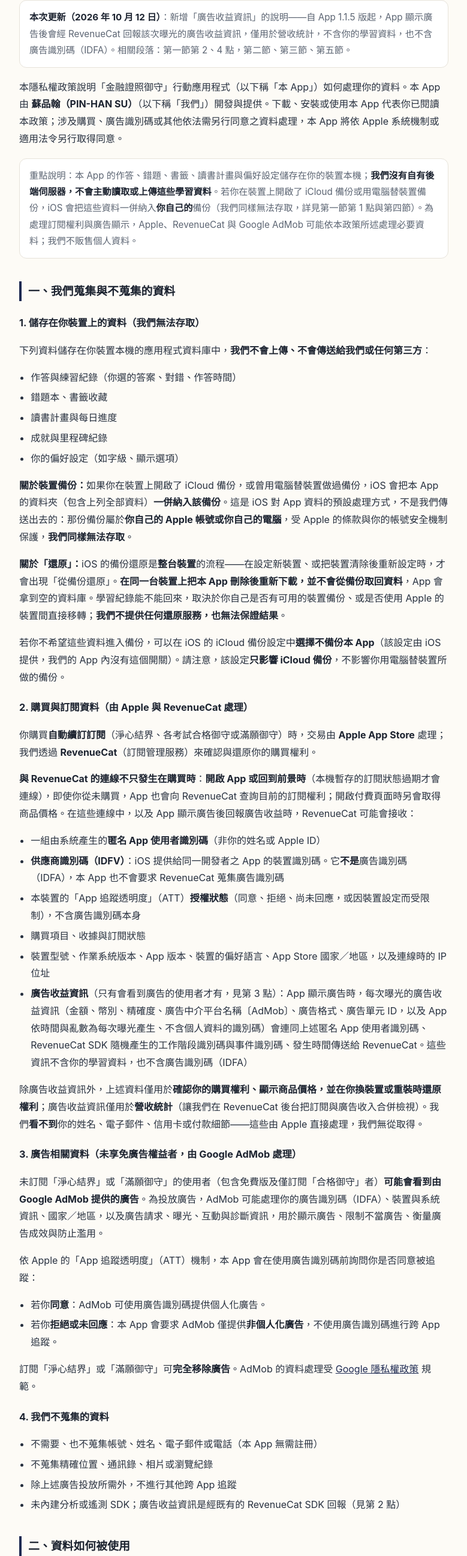
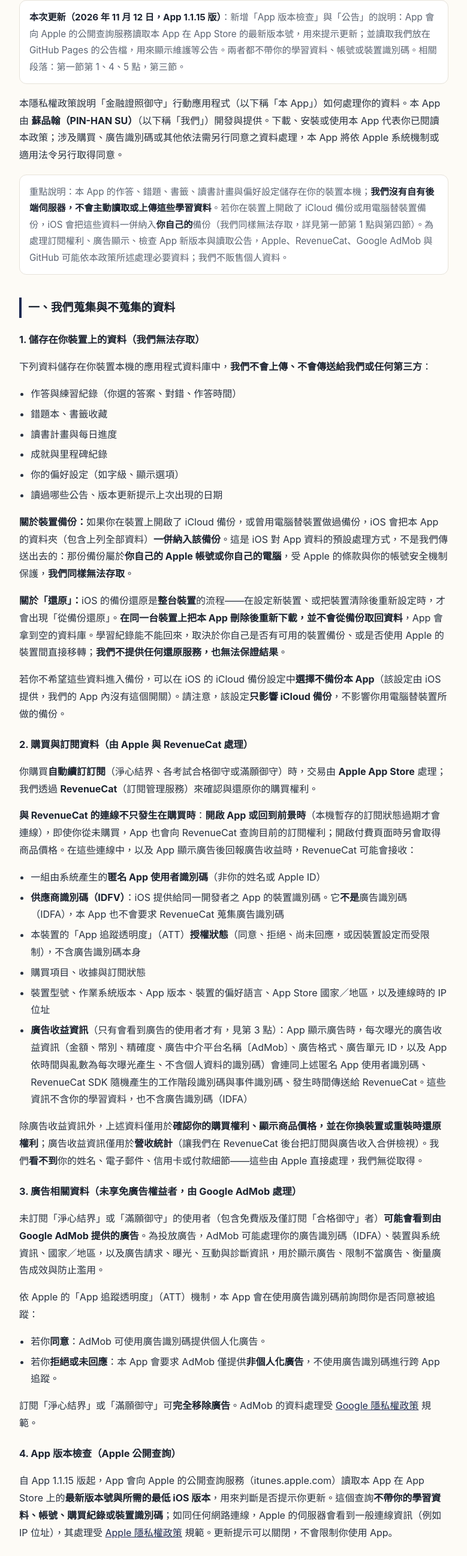
Before and after one commit to Vincent615/finexam-legal, a plain HTML site: page privacy.html in a window 1280 px wide. Shown: the part 175-2769 px from the top of the page at 60% size, without its empty margins (250-1029 px from the left). Drawn offline with Linux system fonts and the light colour scheme.

Commit message:
隱私權政策：App 1.1.15 版本檢查與公告（GitHub Pages）說明（2026-11-12 生效）；新增公告檔 notices.json（空清單）
Co-Authored-By: Claude Opus 5.5 <noreply@anthropic.com>
Claude-Session: https://claude.ai/code/session_01HvSkZYXYW86rojdnyYeBWv

```diff
--- /dev/null
+++ b/notices.json
@@ -0,0 +1,3 @@
+{
+  "notices": []
+}
--- a/privacy.html
+++ b/privacy.html
@@ -30,15 +30,15 @@
 <div class="wrap">
   <header>
     <h1>隱私權政策</h1>
-    <div class="sub">金融證照御守（FinExam）· 最後更新與生效日：2026 年 10 月 12 日</div>
+    <div class="sub">金融證照御守（FinExam）· 最後更新與生效日：2026 年 11 月 12 日</div>
   </header>
 
-  <div class="note"><strong>本次更新（2026 年 10 月 12 日）</strong>：新增「廣告收益資訊」的說明——自 App 1.1.5 版起，App 顯示廣告後會經 RevenueCat 回報該次曝光的廣告收益資訊，僅用於營收統計，不含你的學習資料，也不含廣告識別碼（IDFA）。相關段落：第一節第 2、4 點，第二節、第三節、第五節。</div>
+  <div class="note"><strong>本次更新（2026 年 11 月 12 日，App 1.1.15 版）</strong>：新增「App 版本檢查」與「公告」的說明：App 會向 Apple 的公開查詢服務讀取本 App 在 App Store 的最新版本號，用來提示更新；並讀取我們放在 GitHub Pages 的公告檔，用來顯示維護等公告。兩者都不帶你的學習資料、帳號或裝置識別碼。相關段落：第一節第 1、4、5 點，第三節。</div>
 
   <p>本隱私權政策說明「金融證照御守」行動應用程式（以下稱「本 App」）如何處理你的資料。本 App 由
   <strong>蘇品翰（PIN-HAN SU）</strong>（以下稱「我們」）開發與提供。下載、安裝或使用本 App 代表你已閱讀本政策；涉及購買、廣告識別碼或其他依法需另行同意之資料處理，本 App 將依 Apple 系統機制或適用法令另行取得同意。</p>
 
-  <div class="note">重點說明：本 App 的作答、錯題、書籤、讀書計畫與偏好設定儲存在你的裝置本機；<strong>我們沒有自有後端伺服器，不會主動讀取或上傳這些學習資料</strong>。若你在裝置上開啟了 iCloud 備份或用電腦替裝置備份，iOS 會把這些資料一併納入<strong>你自己的</strong>備份（我們同樣無法存取，詳見第一節第 1 點與第四節）。為處理訂閱權利與廣告顯示，Apple、RevenueCat 與 Google AdMob 可能依本政策所述處理必要資料；我們不販售個人資料。</div>
+  <div class="note">重點說明：本 App 的作答、錯題、書籤、讀書計畫與偏好設定儲存在你的裝置本機；<strong>我們沒有自有後端伺服器，不會主動讀取或上傳這些學習資料</strong>。若你在裝置上開啟了 iCloud 備份或用電腦替裝置備份，iOS 會把這些資料一併納入<strong>你自己的</strong>備份（我們同樣無法存取，詳見第一節第 1 點與第四節）。為處理訂閱權利、廣告顯示、檢查 App 新版本與讀取公告，Apple、RevenueCat、Google AdMob 與 GitHub 可能依本政策所述處理必要資料；我們不販售個人資料。</div>
 
   <h2>一、我們蒐集與不蒐集的資料</h2>
 
@@ -50,6 +50,7 @@
     <li>讀書計畫與每日進度</li>
     <li>成就與里程碑紀錄</li>
     <li>你的偏好設定（如字級、顯示選項）</li>
+    <li>讀過哪些公告、版本更新提示上次出現的日期</li>
   </ul>
   <p><strong>關於裝置備份：</strong>如果你在裝置上開啟了 iCloud 備份，或曾用電腦替裝置做過備份，iOS 會把本 App 的資料夾（包含上列全部資料）<strong>一併納入該備份</strong>。這是 iOS 對 App 資料的預設處理方式，不是我們傳送出去的：那份備份屬於<strong>你自己的 Apple 帳號或你自己的電腦</strong>，受 Apple 的條款與你的帳號安全機制保護，<strong>我們同樣無法存取</strong>。</p>
   <p><strong>關於「還原」：</strong>iOS 的備份還原是<strong>整台裝置</strong>的流程——在設定新裝置、或把裝置清除後重新設定時，才會出現「從備份還原」。<strong>在同一台裝置上把本 App 刪除後重新下載，並不會從備份取回資料</strong>，App 會拿到空的資料庫。學習紀錄能不能回來，取決於你自己是否有可用的裝置備份、或是否使用 Apple 的裝置間直接移轉；<strong>我們不提供任何還原服務，也無法保證結果</strong>。</p>
@@ -77,7 +78,13 @@
   </ul>
   <p>訂閱「淨心結界」或「滿願御守」可<strong>完全移除廣告</strong>。AdMob 的資料處理受 <a href="https://policies.google.com/privacy" target="_blank" rel="noopener">Google 隱私權政策</a> 規範。</p>
 
-  <h3>4. 我們不蒐集的資料</h3>
+  <h3>4. App 版本檢查（Apple 公開查詢）</h3>
+  <p>自 App 1.1.15 版起，App 會向 Apple 的公開查詢服務（itunes.apple.com）讀取本 App 在 App Store 上的<strong>最新版本號與所需的最低 iOS 版本</strong>，用來判斷是否提示你更新。這個查詢<strong>不帶你的學習資料、帳號、購買紀錄或裝置識別碼</strong>；如同任何網路連線，Apple 的伺服器會看到一般連線資訊（例如 IP 位址），其處理受 <a href="https://www.apple.com/legal/privacy/" target="_blank" rel="noopener">Apple 隱私權政策</a> 規範。更新提示可以關閉，不會限制你使用 App。</p>
+
+  <h3>5. 公告（GitHub Pages）</h3>
+  <p>自 App 1.1.15 版起，App 開啟時會讀取我們放在 GitHub Pages 的公告檔（vincent615.github.io，與本政策網頁同一個網站），用來顯示維護、題庫更新等公告。這個讀取<strong>只下載公告檔，不帶你的學習資料、帳號、購買紀錄或裝置識別碼</strong>；你讀過哪些公告只記在你的裝置上（見第 1 點）。如同任何網路連線，GitHub 的伺服器會看到一般連線資訊（例如 IP 位址），其處理受 <a href="https://docs.github.com/en/site-policy/privacy-policies/github-general-privacy-statement" target="_blank" rel="noopener">GitHub 隱私權聲明</a> 規範。公告只有文字與網址，不會改變 App 的功能。</p>
+
+  <h3>6. 我們不蒐集的資料</h3>
   <ul>
     <li>不需要、也不蒐集帳號、姓名、電子郵件或電話（本 App 無需註冊）</li>
     <li>不蒐集精確位置、通訊錄、相片或瀏覽紀錄</li>
@@ -91,9 +98,10 @@
   <h2>三、第三方服務</h2>
   <p>本 App 使用下列第三方服務，其資料處理受各自的隱私政策規範：</p>
   <ul>
-    <li><strong>Apple App Store（內購）</strong> — 參見 <a href="https://www.apple.com/legal/privacy/" target="_blank" rel="noopener">Apple 隱私權政策</a></li>
+    <li><strong>Apple App Store（內購與 App 版本查詢）</strong> — 參見 <a href="https://www.apple.com/legal/privacy/" target="_blank" rel="noopener">Apple 隱私權政策</a></li>
     <li><strong>RevenueCat（訂閱權利管理與廣告收益統計）</strong> — 參見 <a href="https://www.revenuecat.com/privacy/" target="_blank" rel="noopener">RevenueCat Privacy Policy</a></li>
     <li><strong>Google AdMob（廣告）</strong> — 參見 <a href="https://policies.google.com/privacy" target="_blank" rel="noopener">Google 隱私權政策</a></li>
+    <li><strong>GitHub Pages（公告檔與本政策網頁的託管）</strong> — 參見 <a href="https://docs.github.com/en/site-policy/privacy-policies/github-general-privacy-statement" target="_blank" rel="noopener">GitHub 隱私權聲明</a></li>
   </ul>
   <p>我們選用之第三方服務，應依其公開隱私政策、與我們間之約定及適用法令，對其處理之個人資料提供<strong>不低於本政策及 Apple App Store Review Guidelines 所要求之保護</strong>；若第三方服務之資料處理超出本政策所述範圍，我們將更新本政策或停止使用該服務。</p>
 
```
